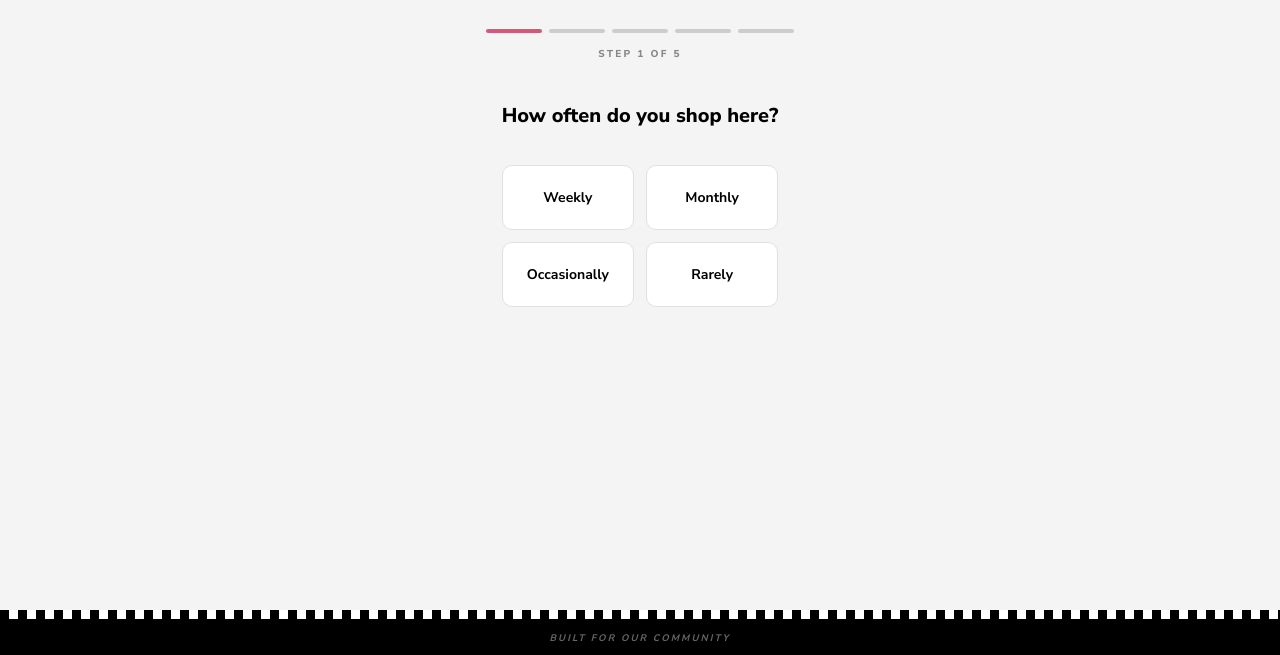
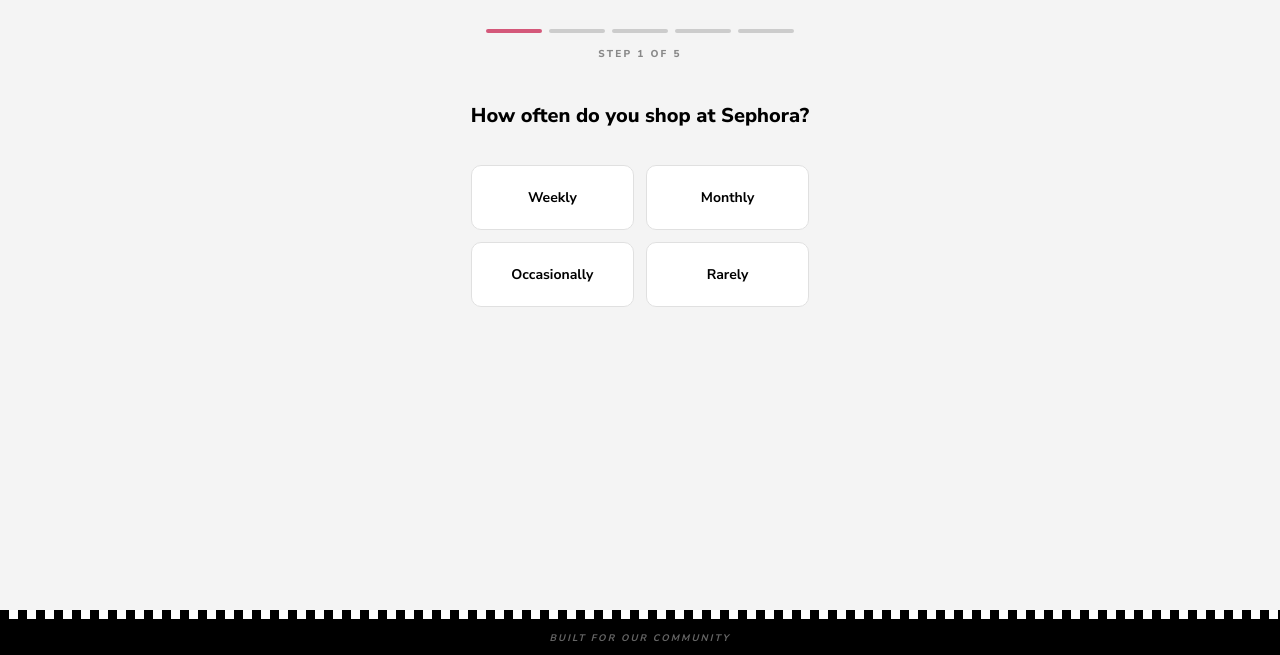
Before and after one commit to mwtoolsai/sepawards, a plain HTML site: page index.html in a window 1280 px wide. Shown: the part 145-800 px from the top of the page. Drawn offline with Linux system fonts and the light colour scheme.

Commit message:
Update step 1 question: How often do you shop at Sephora?

```diff
--- a/index.html
+++ b/index.html
@@ -332,7 +332,7 @@
       // recalculate automatically based on the array length.
       questions: [
         {
-          question: 'How often do you shop here?',
+          question: 'How often do you shop at Sephora?',
           options: ['Weekly', 'Monthly', 'Occasionally', 'Rarely'],
         },
         {
```
